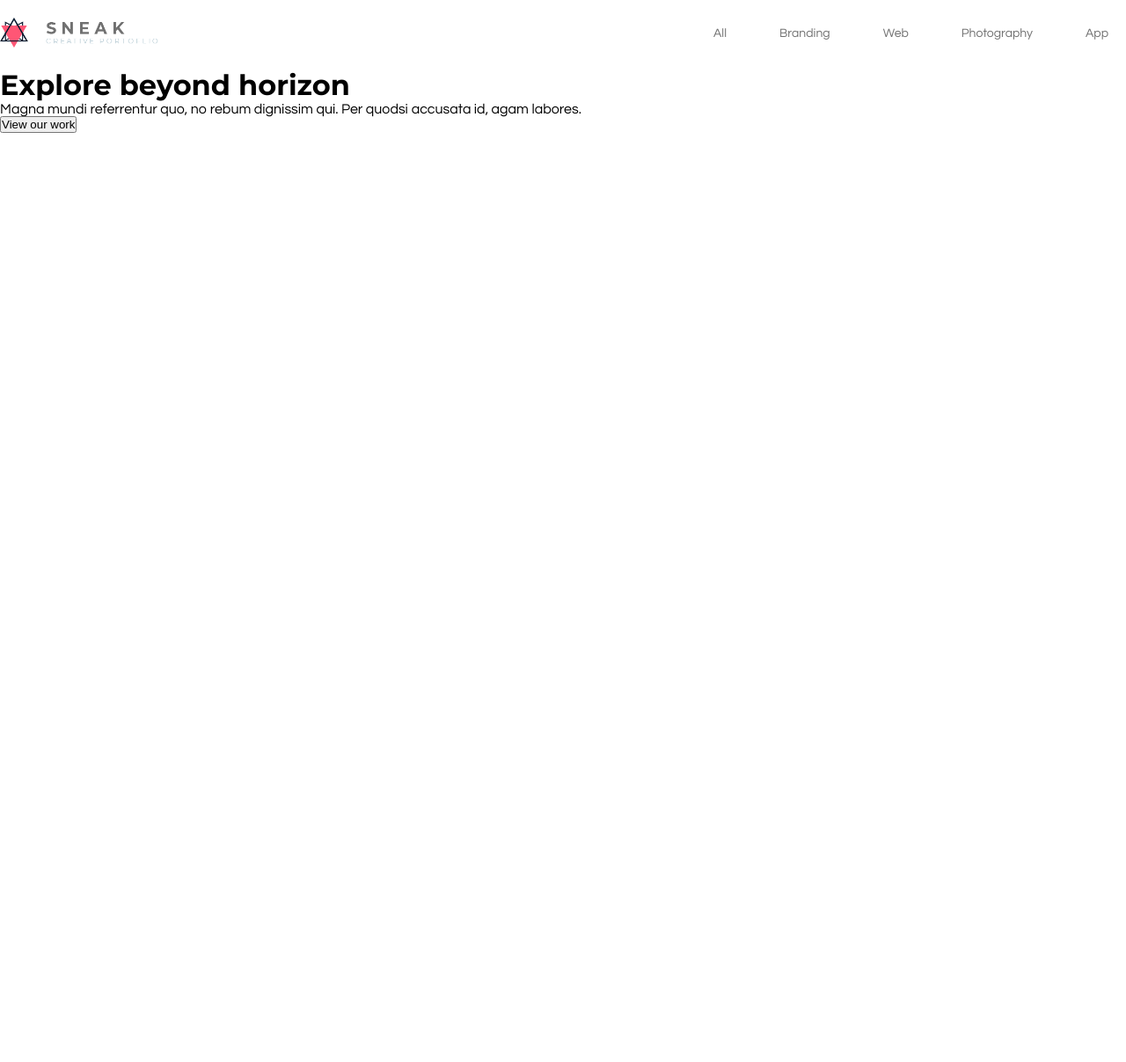
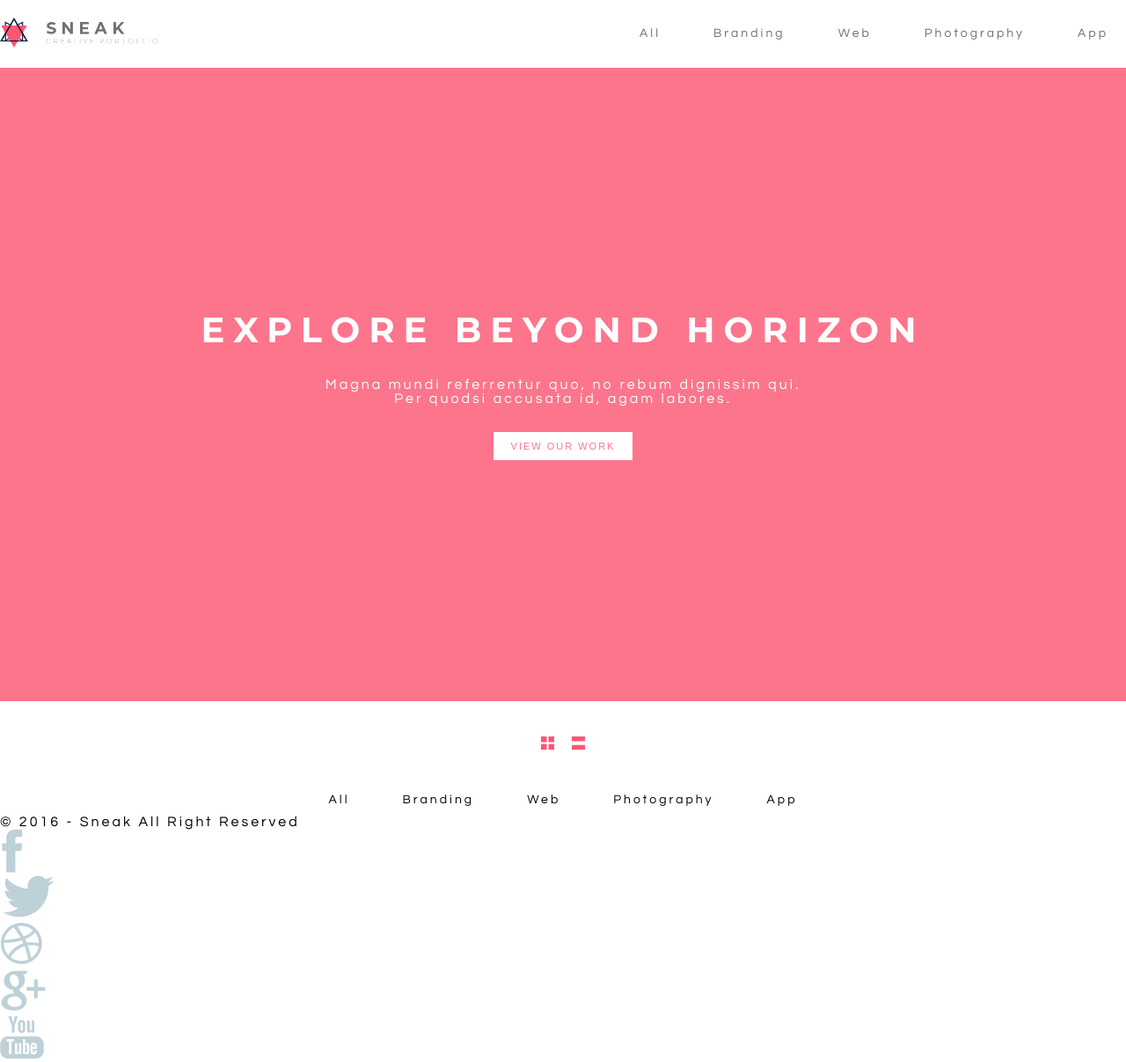
Before and after one commit to JorgeGWD/photography-portfolio, a plain HTML site: page index.html in a window 1280 px wide. Shown: the whole page at 88% size. Before the commit the page ends 800 px from the top, so only its background shows below. Drawn offline with Linux system fonts and the light colour scheme.

Commit message:
ÂHeader style, create display mood, body menu & footer

```diff
--- a/index.html
+++ b/index.html
@@ -27,9 +27,41 @@
         </div>
     </nav>
     <header>
-        <h1>Explore beyond horizon</h1>
-        <p>Magna mundi referrentur quo, no rebum dignissim qui. Per quodsi accusata id, agam labores.</p>
-        <button>View our work</button>
+        <div class="header__content">
+            <h1>Explore beyond horizon</h1>
+            <p>Magna mundi referrentur quo, no rebum dignissim qui. <br /> Per quodsi accusata id, agam labores.</p>
+            <button class="btn-primary">View our work</button>
+        </div>
     </header>
+    <div class="displayMood">
+        <div class="displayMood__content">
+            <img src="assets/display-grid.png" alt="Display grid">
+            <img src="assets/display-column.png" alt="Display column">
+        </div>
+    </div>
+    <div class="bodyMenu">
+        <div class="bodyMenu__content">
+            <ul>
+                <li>All</li>
+                <li>Branding</li>
+                <li>Web</li>
+                <li>Photography</li>
+                <li>App</li>
+            </ul>
+        </div>
+    </div>
+    <div class="displayImg">
+
+    </div>
+    <footer>
+        <p>© 2016 - <span>Sneak</span> All Right Reserved</p>
+        <ul>
+            <li><img src="assets/icon-facebook.png" alt="Facebook"></li>
+            <li><img src="assets/icon-twitter.png" alt="Twitter"></li>
+            <li><img src="assets/icon-dribble.png" alt="Dribble"></li>
+            <li><img src="assets/icon-google.png" alt="Google+"></li>
+            <li><img src="assets/icon-youtube.png" alt="YouTube"></li>
+        </ul>
+    </footer>
 </body>
 </html>
--- a/styles/styles.sass
+++ b/styles/styles.sass
@@ -6,6 +6,7 @@
 
 body
     font-family: 'Questrial', sans-serif
+    letter-spacing: 3px
 
 nav
     color: $dark_gray
@@ -37,5 +38,62 @@ nav
                         background-color: $secundary-color
 
 header
-    h1
-        font-family: 'Montserrat', sans-serif
+    display: grid
+    height: calc( 100vh - 80px )
+    color: white
+    background-color: $primary-color
+    .header__content
+        display: grid
+        grid-gap: 30px
+        align-self: center
+        text-align: center
+        h1
+            font-family: 'Montserrat', sans-serif
+            font-size: 40px
+            text-transform: uppercase
+            letter-spacing: 10px
+        p
+            font-size: 16px
+
+button
+    margin: auto
+    padding: 10px 20px
+    width: fit-content
+    letter-spacing: 2px
+    border: none
+    outline: none
+
+.btn-primary
+    color: $primary-color
+    font-size: 11px
+    text-transform: uppercase
+    background-color: white
+
+.displayMood
+    display: flex
+    justify-content: center
+    margin: 40px 0px
+    .displayMood__content
+        display: flex
+        grid-gap: 20px
+        img
+            width: auto
+            height: 15px
+
+.bodyMenu
+    .bodyMenu__content
+        display: flex
+        justify-content: center
+        ul
+            display: flex
+            grid-gap: 20px
+            li
+                display: flex
+                padding: 10px 20px
+                font-size: 14px
+                align-items: center
+                list-style: none
+                cursor: pointer
+                &:hover
+                    color: white
+                    background-color: $secundary-color
```
Also changed, not shown: assets/display-column.png (added), assets/display-grid.png (added), assets/icon-dribble.png (added), assets/icon-facebook.png (added), assets/icon-google.png (added), assets/icon-twitter.png (added), assets/icon-youtube.png (added), styles/styles.css, 1 other file.
